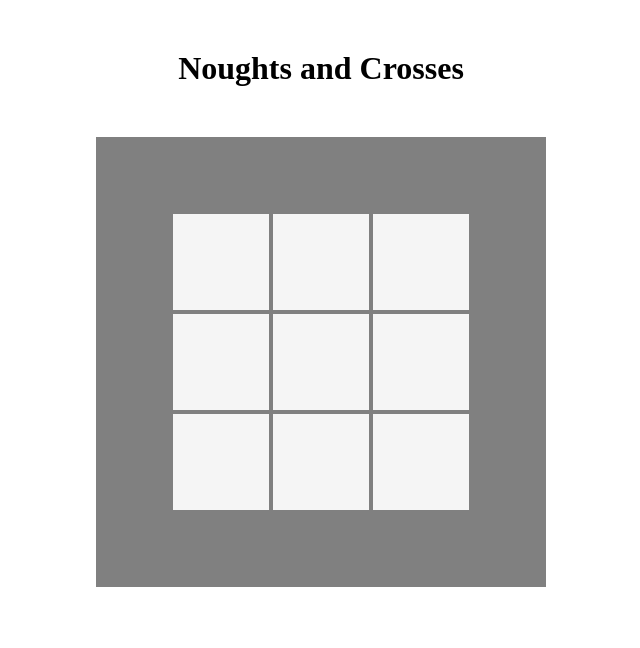
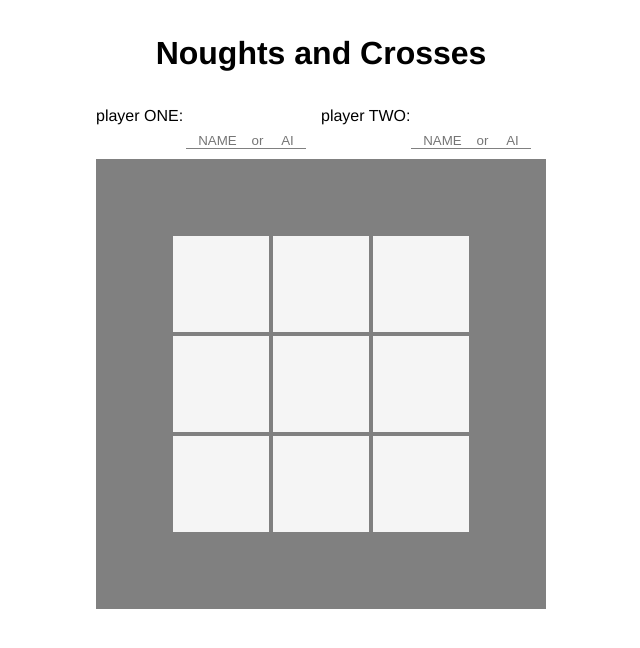
Before and after one commit to RajHeer/Noughts-and-Crosses-Game, a plain HTML site: page index.html in a window 1280 px wide. Shown: the whole page, without its empty margins (319-959 px from the left). Drawn offline with Linux system fonts and the light colour scheme.

Commit message:
Add labels and inputs for player 'name or AI' and add styles.

```diff
--- a/index.html
+++ b/index.html
@@ -11,7 +11,15 @@
 <body>
     <main>
         <header>
-            <H1>Noughts and Crosses</H1>
+            <h1>Noughts and Crosses</h1>
+            <form action="">
+                <label for="playerOne">player ONE:</label>
+                <input type="text" name="playerOne" id="playerOne" placeholder="NAME    or     AI">
+
+                <label for="playerOne">player TWO:</label>
+                <input type="text" name="playerTwo" id="playerTwo" placeholder="NAME    or     AI">
+            </form>
+
         </header>
 
         <section id="game-board">
--- a/main.js
+++ b/main.js
@@ -46,8 +46,8 @@ const gameBoard = ( () => {
 
 const gameflow = ( () => {
     const playersArr = [
-        {playerName: "One", playerSym: "X"},
-        {playerName: "Two", playerSym: "O"},
+        {playerName: "One", playerSym: "O"},
+        {playerName: "Two", playerSym: "X"},
     ];
     let currentPlayer = playersArr[0];
 
--- a/styles.css
+++ b/styles.css
@@ -5,9 +5,31 @@
     box-sizing: border-box;
 }
 
+main {
+    font-family: 'Avenir', Helvetica;
+    height: 100%
+}
+
 h1 {
     width: fit-content;
-    margin: 50px auto;
+    margin: 35px auto;
+}
+
+form {
+    width: 450px;
+    margin: 0 auto;
+    display: grid;
+    grid-template-rows: 1fr 1fr;
+    grid-auto-flow: column;
+}
+
+input {
+    border: none;
+    border-bottom: solid 1px gray;
+    margin-bottom: 10px;
+    margin-left: 90px;
+    width: 120px;
+    text-align: center;
 }
 
 #game-board {
```
